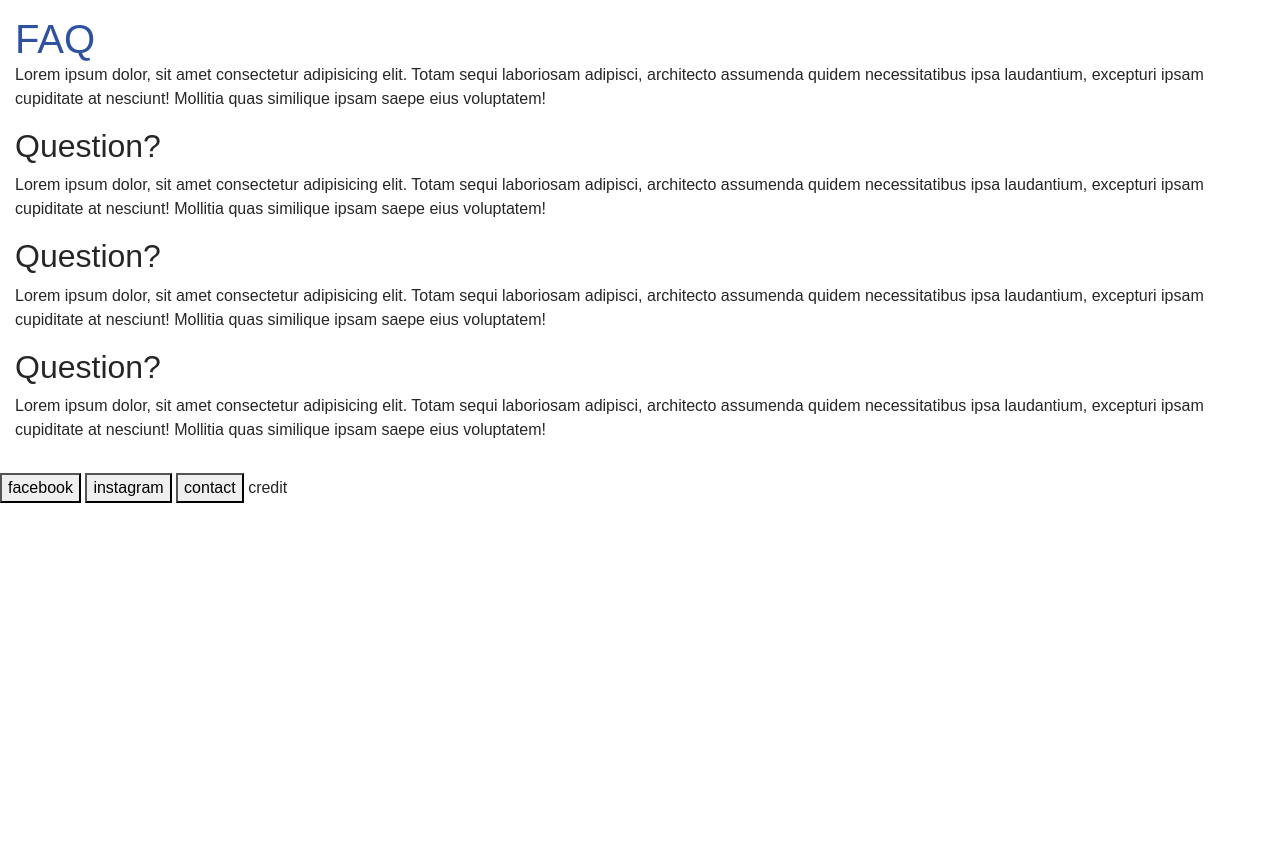
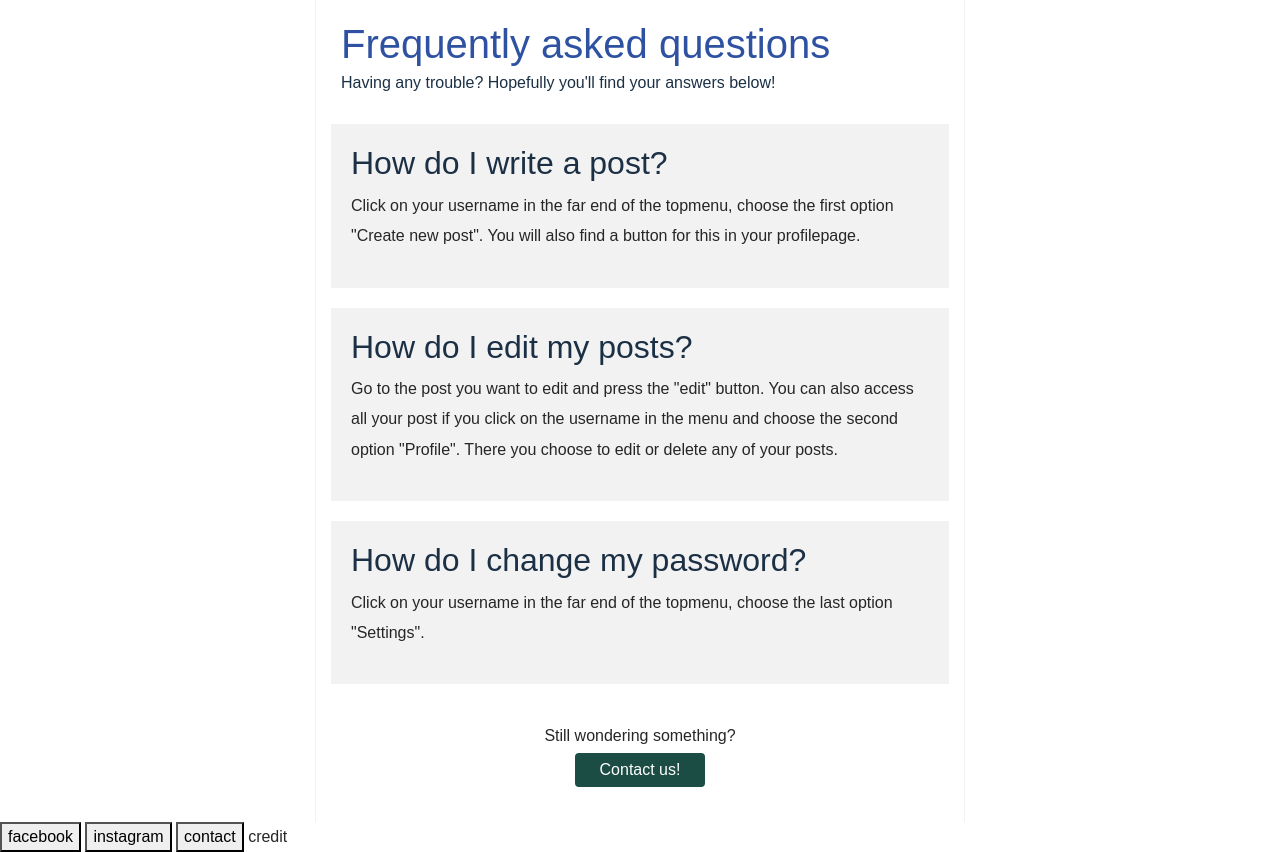
Before and after one commit to dorisobor/Millhouse-By-dreamIT, a PHP site: page /help.php in a window 1280 px wide. Shown: the part 58-910 px from the top of the page. Before the commit the page ends 561 px from the top, so only its background shows below. Run offline with PHP 8.4, Linux system fonts and the light colour scheme; some libraries are stand-ins or nearby versions.

Commit message:
added faq to help site

```diff
--- a/css/style.css
+++ b/css/style.css
@@ -110,7 +110,61 @@
   }
 }
 
-/* line 14, /Users/jessicagustavsson/Dropbox/Medieinstitutet/WEB DYN/PHP/Millhouse-By-dreamIT/sass/style.scss */
+/* line 2, /Users/jessicagustavsson/Dropbox/Medieinstitutet/WEB DYN/PHP/Millhouse-By-dreamIT/sass/_help-page.scss */
+.help-article-container {
+  padding: 0px;
+}
+
+/* line 6, /Users/jessicagustavsson/Dropbox/Medieinstitutet/WEB DYN/PHP/Millhouse-By-dreamIT/sass/_help-page.scss */
+.article__wrapper {
+  margin: 0px auto;
+  max-width: 650px;
+  border-right: 1px solid #f2f2f2;
+  border-left: 1px solid #f2f2f2;
+}
+
+/* line 13, /Users/jessicagustavsson/Dropbox/Medieinstitutet/WEB DYN/PHP/Millhouse-By-dreamIT/sass/_help-page.scss */
+.contact {
+  margin: 30px 20px;
+  text-align: center;
+}
+
+/* line 18, /Users/jessicagustavsson/Dropbox/Medieinstitutet/WEB DYN/PHP/Millhouse-By-dreamIT/sass/_help-page.scss */
+.contact__text {
+  display: block;
+}
+
+/* line 22, /Users/jessicagustavsson/Dropbox/Medieinstitutet/WEB DYN/PHP/Millhouse-By-dreamIT/sass/_help-page.scss */
+.contact__btn {
+  margin: 5px;
+  width: 130px;
+  border-radius: .25rem;
+}
+
+/* line 28, /Users/jessicagustavsson/Dropbox/Medieinstitutet/WEB DYN/PHP/Millhouse-By-dreamIT/sass/_help-page.scss */
+.article__content {
+  margin: 10px auto;
+  padding: 20px;
+  background-color: #f2f2f2;
+}
+
+/* line 34, /Users/jessicagustavsson/Dropbox/Medieinstitutet/WEB DYN/PHP/Millhouse-By-dreamIT/sass/_help-page.scss */
+.article__top-header {
+  margin: 20px 0px 0px 10px;
+  color: #1c3045;
+}
+
+/* line 39, /Users/jessicagustavsson/Dropbox/Medieinstitutet/WEB DYN/PHP/Millhouse-By-dreamIT/sass/_help-page.scss */
+.article__question {
+  color: #1c3045;
+}
+
+/* line 43, /Users/jessicagustavsson/Dropbox/Medieinstitutet/WEB DYN/PHP/Millhouse-By-dreamIT/sass/_help-page.scss */
+.article__text {
+  line-height: 1.9;
+}
+
+/* line 15, /Users/jessicagustavsson/Dropbox/Medieinstitutet/WEB DYN/PHP/Millhouse-By-dreamIT/sass/style.scss */
 body {
   padding: 0px;
   margin: 0px;
@@ -121,31 +175,31 @@ body {
 }
 
 /*---CATEGORY PAGES---*/
-/* line 25, /Users/jessicagustavsson/Dropbox/Medieinstitutet/WEB DYN/PHP/Millhouse-By-dreamIT/sass/style.scss */
+/* line 26, /Users/jessicagustavsson/Dropbox/Medieinstitutet/WEB DYN/PHP/Millhouse-By-dreamIT/sass/style.scss */
 h1 {
   padding: 0px;
   margin: 0px;
   color: #2E52A1;
 }
 
-/* line 31, /Users/jessicagustavsson/Dropbox/Medieinstitutet/WEB DYN/PHP/Millhouse-By-dreamIT/sass/style.scss */
+/* line 32, /Users/jessicagustavsson/Dropbox/Medieinstitutet/WEB DYN/PHP/Millhouse-By-dreamIT/sass/style.scss */
 p {
   margin-top: 0px;
 }
 
-/* line 35, /Users/jessicagustavsson/Dropbox/Medieinstitutet/WEB DYN/PHP/Millhouse-By-dreamIT/sass/style.scss */
+/* line 36, /Users/jessicagustavsson/Dropbox/Medieinstitutet/WEB DYN/PHP/Millhouse-By-dreamIT/sass/style.scss */
 .mainBody {
   margin: 0px auto;
   padding: 20px;
   max-width: 600px;
 }
 
-/* line 41, /Users/jessicagustavsson/Dropbox/Medieinstitutet/WEB DYN/PHP/Millhouse-By-dreamIT/sass/style.scss */
+/* line 42, /Users/jessicagustavsson/Dropbox/Medieinstitutet/WEB DYN/PHP/Millhouse-By-dreamIT/sass/style.scss */
 article {
   padding: 15px;
 }
 
-/* line 45, /Users/jessicagustavsson/Dropbox/Medieinstitutet/WEB DYN/PHP/Millhouse-By-dreamIT/sass/style.scss */
+/* line 46, /Users/jessicagustavsson/Dropbox/Medieinstitutet/WEB DYN/PHP/Millhouse-By-dreamIT/sass/style.scss */
 article button {
   background: #1C4D45;
   color: #fff;
@@ -154,18 +208,18 @@ article button {
   padding: 5px;
 }
 
-/* line 53, /Users/jessicagustavsson/Dropbox/Medieinstitutet/WEB DYN/PHP/Millhouse-By-dreamIT/sass/style.scss */
+/* line 54, /Users/jessicagustavsson/Dropbox/Medieinstitutet/WEB DYN/PHP/Millhouse-By-dreamIT/sass/style.scss */
 .categoryPosts {
   background-color: #f2f2f2;
 }
 
-/* line 57, /Users/jessicagustavsson/Dropbox/Medieinstitutet/WEB DYN/PHP/Millhouse-By-dreamIT/sass/style.scss */
+/* line 58, /Users/jessicagustavsson/Dropbox/Medieinstitutet/WEB DYN/PHP/Millhouse-By-dreamIT/sass/style.scss */
 .coverPhoto {
   padding: 0px;
   margin: 0px;
 }
 
-/* line 62, /Users/jessicagustavsson/Dropbox/Medieinstitutet/WEB DYN/PHP/Millhouse-By-dreamIT/sass/style.scss */
+/* line 63, /Users/jessicagustavsson/Dropbox/Medieinstitutet/WEB DYN/PHP/Millhouse-By-dreamIT/sass/style.scss */
 .coverPhoto img {
   display: block;
   width: 100%;
@@ -173,41 +227,41 @@ article button {
   object-fit: cover;
 }
 
-/* line 72, /Users/jessicagustavsson/Dropbox/Medieinstitutet/WEB DYN/PHP/Millhouse-By-dreamIT/sass/style.scss */
+/* line 73, /Users/jessicagustavsson/Dropbox/Medieinstitutet/WEB DYN/PHP/Millhouse-By-dreamIT/sass/style.scss */
 footer .footer__container {
   text-align: center;
   max-width: 100%;
 }
 
-/* line 76, /Users/jessicagustavsson/Dropbox/Medieinstitutet/WEB DYN/PHP/Millhouse-By-dreamIT/sass/style.scss */
+/* line 77, /Users/jessicagustavsson/Dropbox/Medieinstitutet/WEB DYN/PHP/Millhouse-By-dreamIT/sass/style.scss */
 footer .footer__container button {
   width: 100px;
   display: inline-block;
 }
 
-/* line 81, /Users/jessicagustavsson/Dropbox/Medieinstitutet/WEB DYN/PHP/Millhouse-By-dreamIT/sass/style.scss */
+/* line 82, /Users/jessicagustavsson/Dropbox/Medieinstitutet/WEB DYN/PHP/Millhouse-By-dreamIT/sass/style.scss */
 footer .footer__container button:nth-child(1) {
   background-color: #395a93;
 }
 
-/* line 85, /Users/jessicagustavsson/Dropbox/Medieinstitutet/WEB DYN/PHP/Millhouse-By-dreamIT/sass/style.scss */
+/* line 86, /Users/jessicagustavsson/Dropbox/Medieinstitutet/WEB DYN/PHP/Millhouse-By-dreamIT/sass/style.scss */
 footer .footer__container button:nth-child(2) {
   background-color: #8a3ab9;
   margin: 0 2em;
 }
 
-/* line 90, /Users/jessicagustavsson/Dropbox/Medieinstitutet/WEB DYN/PHP/Millhouse-By-dreamIT/sass/style.scss */
+/* line 91, /Users/jessicagustavsson/Dropbox/Medieinstitutet/WEB DYN/PHP/Millhouse-By-dreamIT/sass/style.scss */
 footer .footer__container button:nth-child(3) {
   background-color: #1C4D45;
 }
 
-/* line 93, /Users/jessicagustavsson/Dropbox/Medieinstitutet/WEB DYN/PHP/Millhouse-By-dreamIT/sass/style.scss */
+/* line 94, /Users/jessicagustavsson/Dropbox/Medieinstitutet/WEB DYN/PHP/Millhouse-By-dreamIT/sass/style.scss */
 footer .footer__container .footer__credit {
   padding-top: 0.3em;
 }
 
 @media screen and (min-width: 992px) {
-  /* line 101, /Users/jessicagustavsson/Dropbox/Medieinstitutet/WEB DYN/PHP/Millhouse-By-dreamIT/sass/style.scss */
+  /* line 102, /Users/jessicagustavsson/Dropbox/Medieinstitutet/WEB DYN/PHP/Millhouse-By-dreamIT/sass/style.scss */
   .jumbotron {
     background-image: url("../images/mh_header.jpg");
     background-color: #cccccc;
--- a/help.php
+++ b/help.php
@@ -5,66 +5,88 @@
 	<meta name="viewport" content="width=device-width, initial-scale=1.0">
 	<link rel="stylesheet" href="https://maxcdn.bootstrapcdn.com/bootstrap/4.0.0-beta.2/css/bootstrap.min.css" integrity="sha384-PsH8R72JQ3SOdhVi3uxftmaW6Vc51MKb0q5P2rRUpPvrszuE4W1povHYgTpBfshb" crossorigin="anonymous">
 	<link rel="stylesheet" type="text/css" href="css/style.css">
-	<title>Index Page</title>
+	<link href="https://fortawesome.github.io/Font-Awesome/assets/font-awesome/css/font-awesome.css" rel="stylesheet">
+	<title>Millhouse blog | Help</title>
 </head>
 <body>
 
 <?php require 'navbar.php' ?>
 
-	<header>
-
-	</header>
-
-
 <main>
-
-		<article class="article">
-			<div class="article__content">
-			<h1>FAQ</h1>
-			<p>Lorem ipsum dolor, sit amet consectetur adipisicing elit.
-				Totam sequi laboriosam adipisci, architecto assumenda quidem necessitatibus
-				ipsa laudantium, excepturi ipsam cupiditate at nesciunt! Mollitia quas
-				similique ipsam saepe eius
-				voluptatem!</p>
+	<article class="help-article-container">
+		<div class="container article__wrapper">
+				<div class="row">
+					<div class="col">
+						<div class="article__top-header">
+							<h1 class="article__heading">Frequently asked questions</h1>
+							<p class="article__text">Having any trouble? Hopefully you'll find your answers below!</p>
+						</div>
+					</div>
 				</div>
 
+				<div class="row">
+					<div class="col">
 						<div class="article__content">
-			<h2>Question?</h2>
-			<p>Lorem ipsum dolor, sit amet consectetur adipisicing elit.
-				Totam sequi laboriosam adipisci, architecto assumenda quidem necessitatibus
-				ipsa laudantium, excepturi ipsam cupiditate at nesciunt! Mollitia quas
-				similique ipsam saepe eius
-				voluptatem!</p>
+							<h2 class="article__question">How do I write a post?</h2>
+							<p class="article__text">
+								Click on your username in the far end of the topmenu, choose the first option
+								"Create new post". You will also find a button for this in your profilepage.
+							</p>
+						</div>
+					</div>
 				</div>
 
+				<div class="row">
+					<div class="col">
 						<div class="article__content">
-			<h2>Question?</h2>
-			<p>Lorem ipsum dolor, sit amet consectetur adipisicing elit.
-				Totam sequi laboriosam adipisci, architecto assumenda quidem necessitatibus
-				ipsa laudantium, excepturi ipsam cupiditate at nesciunt! Mollitia quas
-				similique ipsam saepe eius
-				voluptatem!</p>
+							<h2 class="article__question">How do I edit my posts?</h2>
+							<p class="article__text">
+								Go to the post you want to edit and press the "edit" button. You can also
+								access all your post if you click on the username in the menu and choose
+								the second option "Profile". There you choose to edit or delete any of your
+								posts.
+							</p>
+						</div>
+					</div>
 				</div>
 
+				<div class="row">
+					<div class="col">
 						<div class="article__content">
-			<h2>Question?</h2>
-			<p>Lorem ipsum dolor, sit amet consectetur adipisicing elit.
-				Totam sequi laboriosam adipisci, architecto assumenda quidem necessitatibus
-				ipsa laudantium, excepturi ipsam cupiditate at nesciunt! Mollitia quas
-				similique ipsam saepe eius
-				voluptatem!</p>
+							<h2 class="article__question">How do I change my password?</h2>
+							<p class="article__text">
+								Click on your username in the far end of the topmenu, choose the last option
+								"Settings".
+							</p>
+						</div>
+					</div>
 				</div>
 
+				<div class="row">
+					<div class="col">
+						<div class="contact">
+							<span class="contact__text">Still wondering something?</span>
+							<a href="contact.php">
+								<button class="contact__btn">Contact us!</button>
+							</a>
+						</div>
+					</div>
+				</div>
+			</div>
+		</div>
 	</article>
+</main>
 
-	</main>
 <footer>
 	<button>facebook</button>
 	<button>instagram</button>
 	<button>contact</button>
 	<span>credit</span>
 </footer>
+
 <script src="https://code.jquery.com/jquery-3.2.1.slim.min.js" integrity="sha384-KJ3o2DKtIkvYIK3UENzmM7KCkRr/rE9/Qpg6aAZGJwFDMVNA/GpGFF93hXpG5KkN" crossorigin="anonymous"></script>
 <script src="https://cdnjs.cloudflare.com/ajax/libs/popper.js/1.12.3/umd/popper.min.js" integrity="sha384-vFJXuSJphROIrBnz7yo7oB41mKfc8JzQZiCq4NCceLEaO4IHwicKwpJf9c9IpFgh" crossorigin="anonymous"></script>
 <script src="https://maxcdn.bootstrapcdn.com/bootstrap/4.0.0-beta.2/js/bootstrap.min.js" integrity="sha384-alpBpkh1PFOepccYVYDB4do5UnbKysX5WZXm3XxPqe5iKTfUKjNkCk9SaVuEZflJ" crossorigin="anonymous"></script>
+
 </body>
+</html>
--- /dev/null
+++ b/sass/_help-page.scss
@@ -0,0 +1,45 @@
+
+.help-article-container {
+    padding: 0px;
+}
+
+.article__wrapper {
+    margin: 0px auto;
+    max-width: 650px;
+    border-right: 1px solid $sectionBackground;
+    border-left: 1px solid $sectionBackground;
+}
+
+.contact {
+    margin: 30px 20px;
+    text-align: center;
+}
+
+.contact__text {
+    display: block;
+}
+
+.contact__btn {
+    margin: 5px;
+    width: 130px;
+    border-radius: .25rem;
+}
+
+.article__content {
+    margin: 10px auto;
+    padding: 20px;
+    background-color: $sectionBackground;
+}
+
+.article__top-header{
+    margin: 20px 0px 0px 10px;
+    color: $headLineColor;
+}
+
+.article__question{
+    color: $headLineColor;
+}
+
+.article__text {
+    line-height: 1.9;
+}
--- a/sass/style.scss
+++ b/sass/style.scss
@@ -9,6 +9,7 @@ $tabs:#6d6d6d;
 $dangerColor:#cc4750;
 
 @import 'nav.scss';
+@import 'help-page.scss';
 
 
 body {
```
Lines whose indentation alone changed are shown as unchanged.
